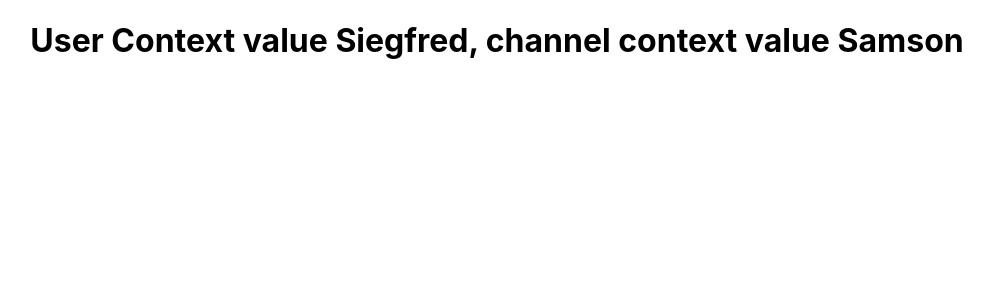
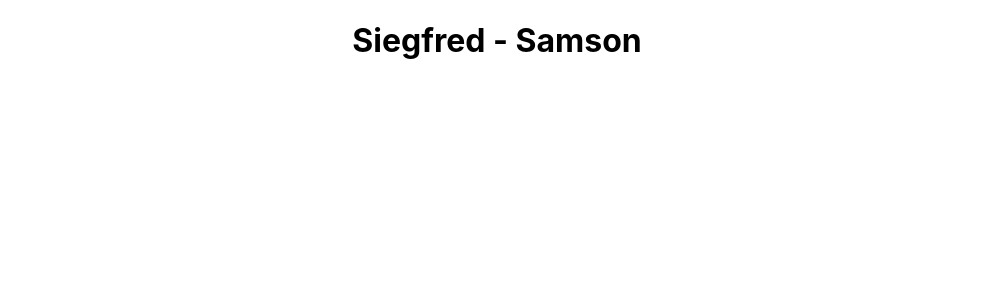
Before and after one commit to siegfred14/react-hooks, a React (Create React App) app: page / in a window 1280 px wide. Shown: the top 300 px of the page, without its empty margins (143-1136 px from the left). Built offline with nearby package versions, Linux system fonts and the light colour scheme.

Commit message:
consuming  multiple contexts using the userContext

```diff
--- a/src/App.js
+++ b/src/App.js
@@ -9,6 +9,7 @@ import IntervalClassCounter from "./components/IntervalClassCounter";
 import IntervalHookCounter from "./components/IntervalHookCounter";
 import DataFetching from "./components/DataFetching";
 import ComponentC from "./components/ComponentC";
+import ComponentE from "./components/ComponentE";
 
 export const UserContext = React.createContext();
 export const ChannelContext = React.createContext();
@@ -18,7 +19,8 @@ function App() {
     <div className="App">
       <UserContext.Provider value={"Siegfred"}>
         <ChannelContext.Provider value={"Samson"}>
-          <ComponentC />
+          {/* <ComponentC /> */}
+          <ComponentE />
         </ChannelContext.Provider>
       </UserContext.Provider>
     </div>
--- a/src/components/ComponentE.js
+++ b/src/components/ComponentE.js
@@ -1,10 +1,15 @@
-import React from "react";
+import React, { useContext } from "react";
 import ComponentF from "./ComponentF";
+import { UserContext, ChannelContext } from "../App";
 
 function ComponentE() {
+  const user = useContext(UserContext);
+  const channel = useContext(ChannelContext);
   return (
     <div>
-      <ComponentF />
+      <h1>
+        {user} - {channel}
+      </h1>
     </div>
   );
 }
--- a/src/components/ComponentF.js
+++ b/src/components/ComponentF.js
@@ -24,3 +24,5 @@ function ComponentF() {
 }
 
 export default ComponentF;
+
+// The useContext hook makes the consumption of the context simpler, without nesting
```
